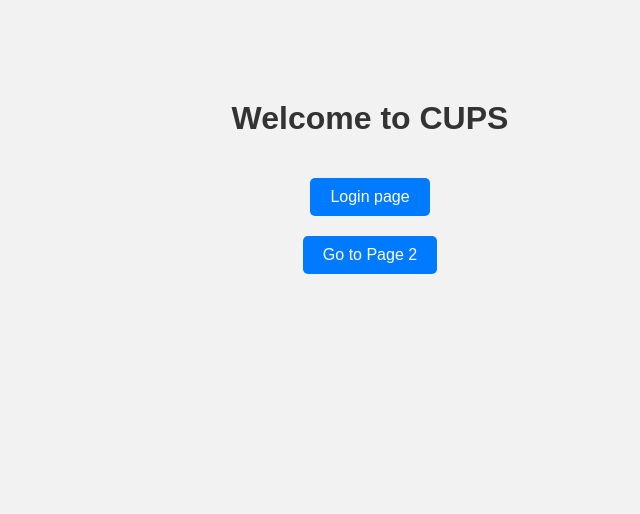
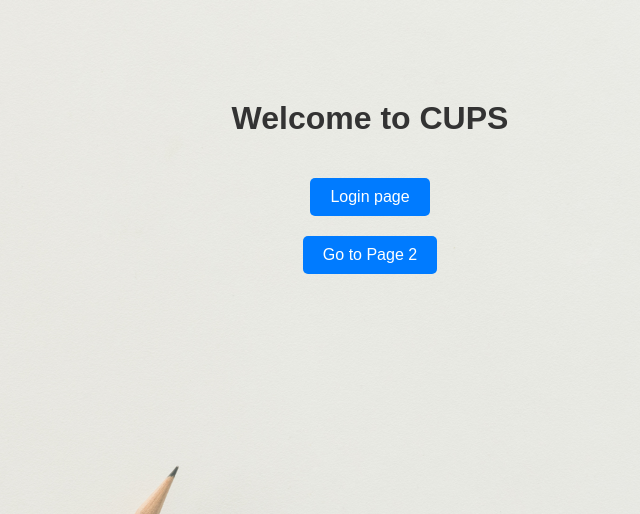
Before and after one commit to Skengboi66/CUPS, a Flask app: page /home in a window 1280 px wide. Shown: the top 514 px of the page, without its empty margins (270-910 px from the left). Run offline with Flask 3, Linux system fonts and the light colour scheme.

```diff
--- a/templates/home.html
+++ b/templates/home.html
@@ -13,6 +13,9 @@
         margin: 0;
         padding: 0;
         text-align: center;
+        background-image: url("/static/background.png");
+            background-size: cover;
+            background-repeat: no-repeat;
     }
 
     h1 {
```
Also changed, not shown: static/background.png (added), 2 other files.
